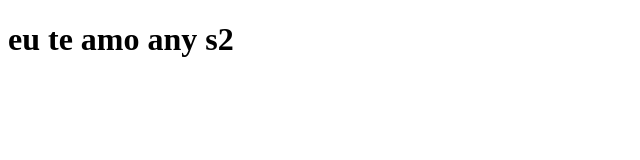
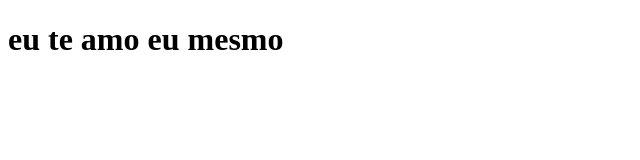
Before and after one commit to Fililpe/material-de-estudo, a Next.js app: page / in a window 1280 px wide. Shown: the top 160 px of the page, without its empty margins (0-640 px from the left). Built offline with nearby package versions, Linux system fonts and the light colour scheme.

Commit message:
Update index.js
terminamos

```diff
--- a/pages/index.js
+++ b/pages/index.js
@@ -1,5 +1,5 @@
 function Home() {
-  return <h1> eu te amo any s2 </h1>;
+  return <h1> eu te amo eu mesmo </h1>;
 }
 
 function teste() {
```
